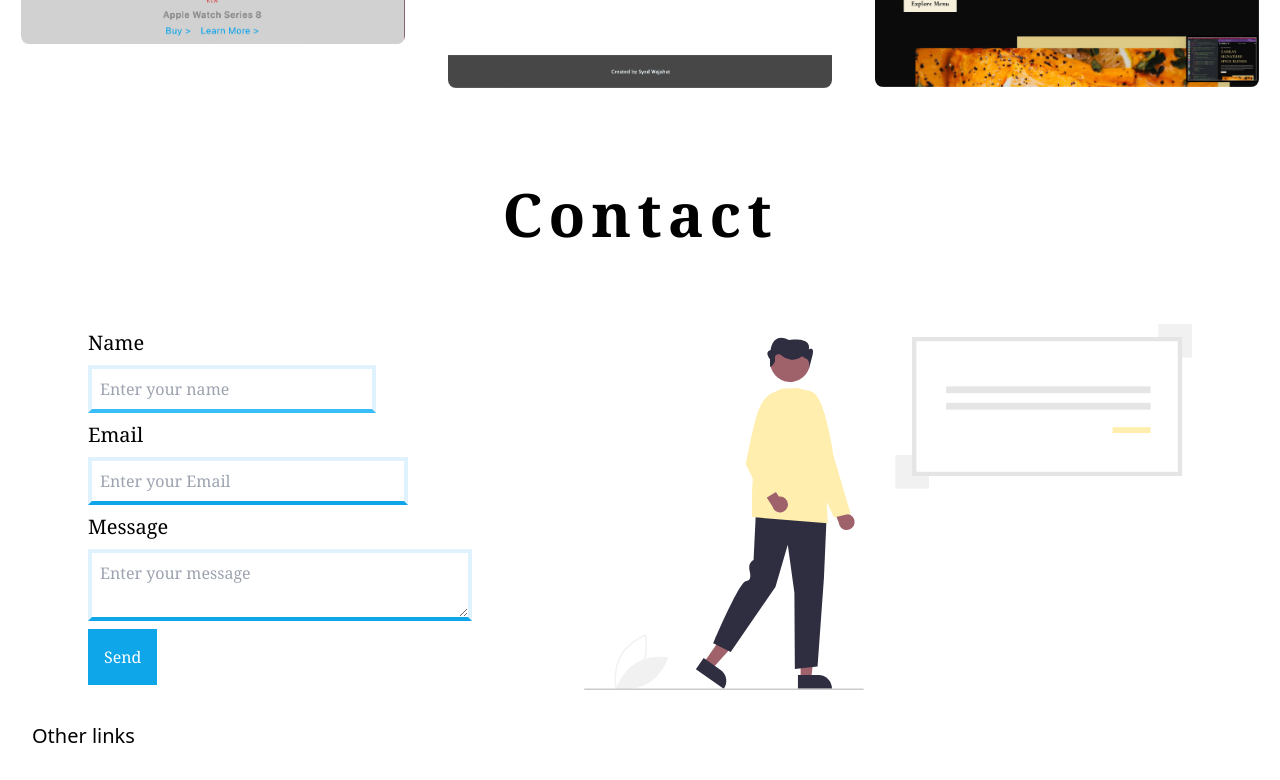
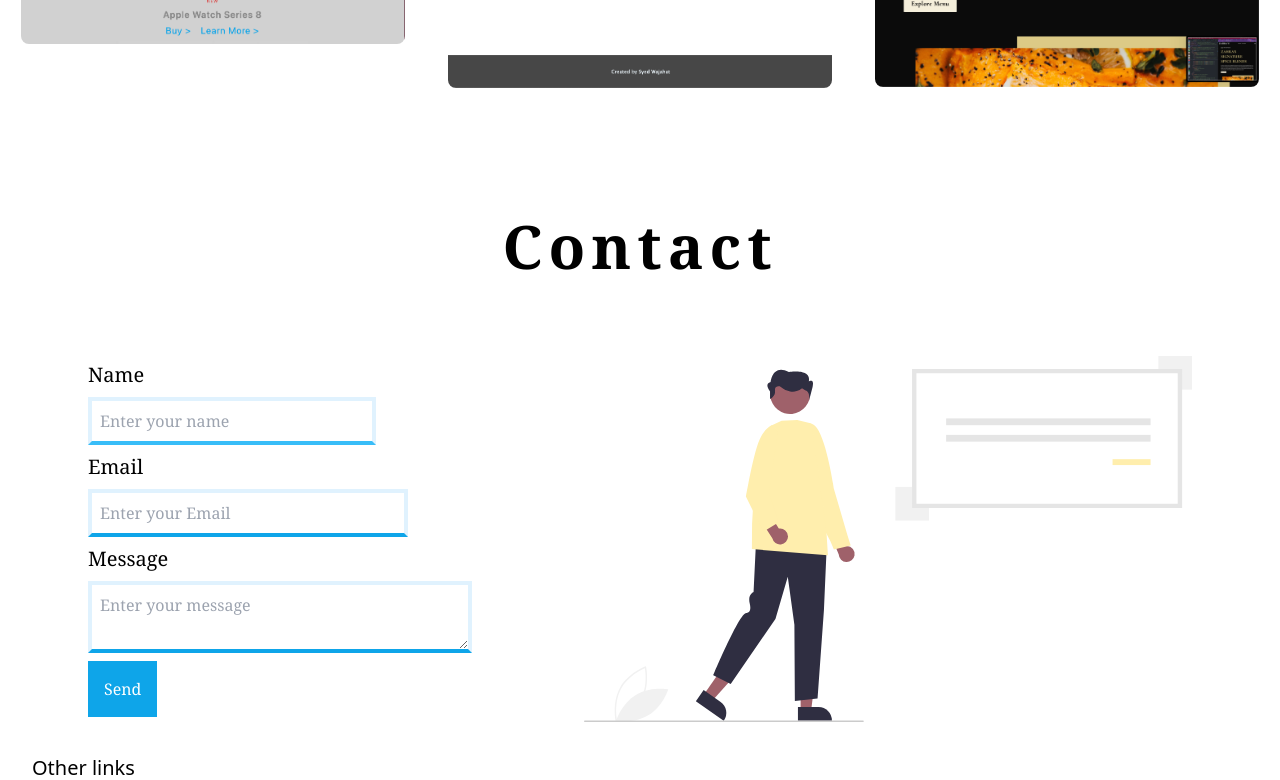
Before and after one commit to WajahatFit/WajahatFit, a React (Create React App) app: page / in a window 1280 px wide. Shown: the part 2820-3600 px from the top of the page. Built offline with nearby package versions, Linux system fonts and the light colour scheme.

Commit message:
adds project details

```diff
--- a/src/components/Contact.jsx
+++ b/src/components/Contact.jsx
@@ -29,7 +29,7 @@ export default function Contact() {
       );
   };
   return (
-    <div id="contact" className="p-8 font-serif">
+    <div id="contact" className="p-8 font-serif mt-8">
       <h1 className="text-4xl font-semibold tracking-widest text-center p-8 lg:text-6xl">
         Contact
       </h1>
```
